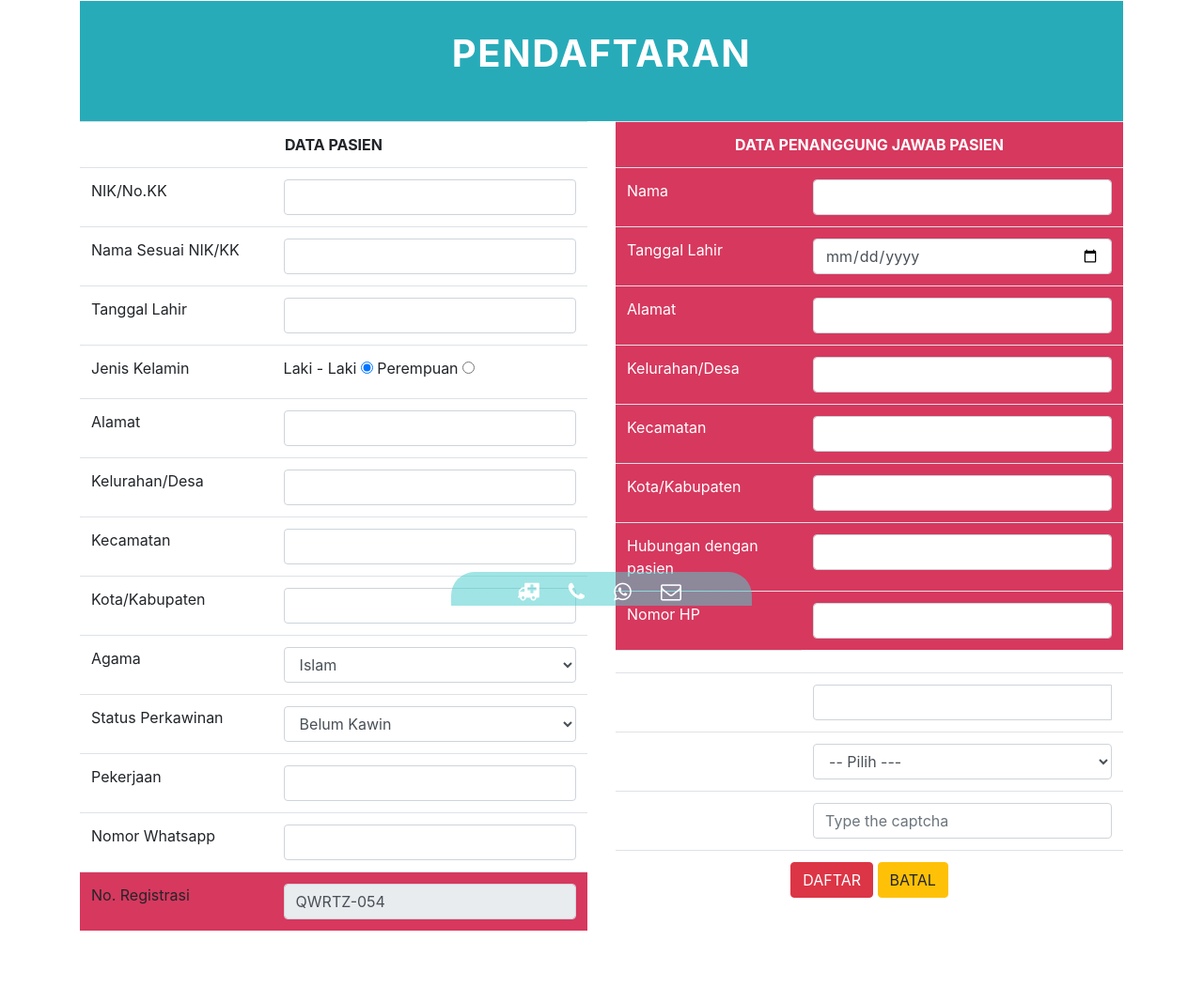
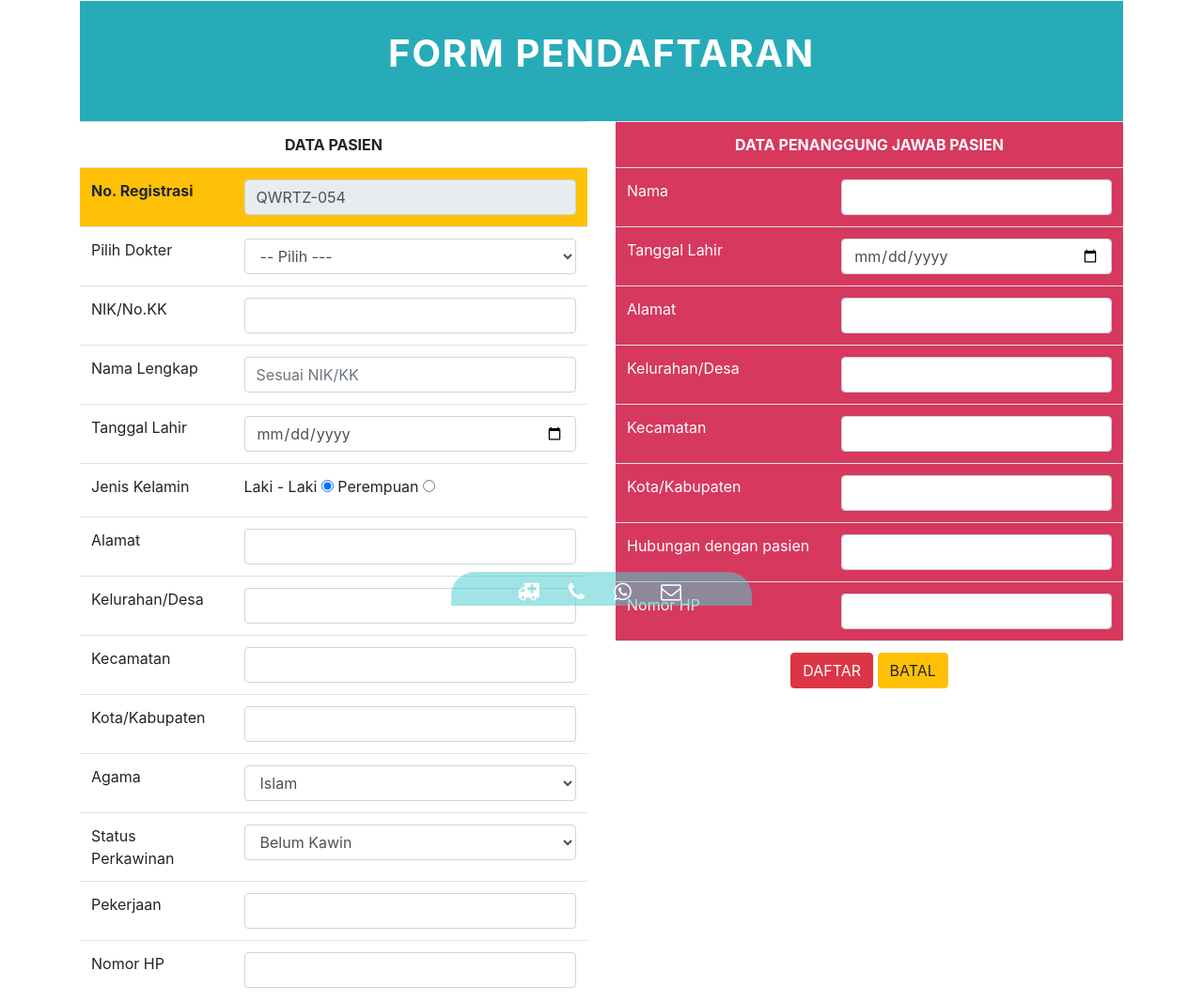
Before and after one commit to jun-aldi/rs_ayem-tentrem, a plain HTML site: page form.html in a window 1280 px wide. Shown: the part 155-1222 px from the top of the page at 94% size. Drawn offline with Linux system fonts and the light colour scheme.

Commit message:
some fix 🛠

```diff
--- a/form.html
+++ b/form.html
@@ -74,7 +74,7 @@
     <div class="section-xl">
         <div class="container">
             <div class="pendaftaran_col text-center">
-                <h1 style="color: white;">PENDAFTARAN</h1>
+                <h1 style="color: white;">FORM PENDAFTARAN</h1>
             </div>
             <div class="row">
                 <div class="col-sm-6 contact-info">
@@ -82,23 +82,44 @@
                         <tr>
                             <td colspan="2"><center><b>DATA PASIEN</b></center></td>
                         </tr>
+                            <tr style="background:#ffc107;">
+                                <td style="font-weight: bold;">No. Registrasi</td>
+                                <td style="font-weight: bold;">
+                                    <input type="text" class="form-control" name='id_registrasi' value="QWRTZ-054"  readonly >
+                                </td>
+
+                            </tr>
+                            <tr >
+                                <td> Pilih Dokter </td>
+                                <td>
+                                    <select class="form-control" name="klinik_dituju" value=""  >
+                                        <option value='' > -- Pilih ---  </option>
+                                        <option value='dr. Faizah Mala Rahayu, Sp.A' >dr. Faizah Mala Rahayu, Sp.A </option>
+                                        <option value='dr. Raden Lazuardi, Sp.A, M.Kes' >dr. Raden Lazuardi, Sp.A, M.Kes </option>
+                                        <option value='dr. Ade Padmi Yulianti, Sp.A' >dr. Ade Padmi Yulianti, Sp.A </option>
+                                        <option value='dr. Wirda Permata, Sp.A.M.Sc' >dr. Wirda Permata, Sp.A.M.Sc </option>
+                                        <option value='dr. Baktiono Purwanto Rajata, Sp.Og, M.Kes' >dr. Baktiono Purwanto Rajata, Sp.Og, M.Kes </option>
+                                        <option value='dr Hendra C.Kumara, Sp.OT,M.Kes' >dr.Hartaka, Sp.PD, M.Kes </option>
+                                        <option value='dr.Agnes Yuniar, Sp.PD, M.Kes' >dr.Agnes Yuniar, Sp.PD, M.Kes</option>
+                                    </select>
+                            </tr>
                             <tr>
                                 <td> NIK/No.KK</td>
                                 <td>
-                                    <input type="text" class="form-control" name="nik" id='nik' value=''>
+                                    <input type="number" class="form-control" name="nik" id='nik' value=''>
                                     </td>
                             </tr>
                             <tr>
-                                <td> Nama Sesuai NIK/KK </td>
+                                <td> Nama Lengkap</td>
                                 <td>
-                                    <input type="text" class="form-control" name="nama_pasien" value="" id="nama" >
+                                    <input type="text" class="form-control" name="nama_pasien" value="" id="nama" placeholder="Sesuai NIK/KK ">
                                                                         </td>
                             </tr>
                             <tr>
                                 <td> Tanggal Lahir </td>
                                 <td>
-                                    <input type="input" class="form-control" name="tgl_lahir" name="tgl_lahir" id="tgllahir" data-date-format="dd-mm-yyyy"value="" ><!-- id="tgllahir" value="" > -->
-                                                                    </td>
+                                    <input type="date" class="form-control" name="pj_tgl_lahir" value="" >
+                                                                </td>
                             </tr>
                             <tr>
                                 <td> Jenis Kelamin</td>
@@ -170,18 +191,12 @@
                                                                     </td>
                             </tr>
                             <tr>
-                                <td> Nomor Whatsapp </td>
+                                <td> Nomor HP</td>
                                 <td>
-                                    <input type="text" class="form-control" name="no_wa" id="no_wa" value="">
+                                    <input type="number" class="form-control" name="no_wa" id="no_HP" value="">
                                                                     </td>
                             </tr>
-                            <tr style="background:#d7385e;">
-                                <td>No. Registrasi</td>
-                                <td>
-                                    <input type="text" class="form-control" name='id_registrasi' value="QWRTZ-054"  readonly >
-                                </td>
 
-                            </tr>
                     </table>
                 </div>
                 <div class="col-sm-6">
@@ -237,42 +252,7 @@
                                 <input type="text" class="form-control" name="pj_nomorhp" id="pj_nomorhp" value="" >
                                                             </td>
                         </tr>
-                        <tr colspan=2>
-                            <td> </td>
-                        <tr>
 
-                        <tr>
-                            <td> Tanggal Periksa  &nbsp;&nbsp;&nbsp;&nbsp;</td>
-                            <td>
-                                <div class="input-group date" data-provide="datepicker" >
-                                    <input type="text" class="form-control" name="tgl_periksa" id="tanggal_input" data-date-format="dd-mm-yyyy" value="">
-                                        <div class="input-group-addon">
-                                            <span class="glyphicon glyphicon-th"></span>
-                                        </div>
-                                </div>
-
-                            </td>
-                        </tr>
-
-                        <tr>
-                            <td> Nama Dokter </td>
-                            <td>
-                                <select class="form-control" name="klinik_dituju" value=""  >
-                                    <option value='' > -- Pilih ---  </option>
-                                    <option value='dr. Faizah Mala Rahayu, Sp.A' >dr. Faizah Mala Rahayu, Sp.A </option>
-                                    <option value='dr. Raden Lazuardi, Sp.A, M.Kes' >dr. Raden Lazuardi, Sp.A, M.Kes </option>
-                                    <option value='dr. Ade Padmi Yulianti, Sp.A' >dr. Ade Padmi Yulianti, Sp.A </option>
-                                    <option value='dr. Wirda Permata, Sp.A.M.Sc' >dr. Wirda Permata, Sp.A.M.Sc </option>
-                                    <option value='dr. Baktiono Purwanto Rajata, Sp.Og, M.Kes' >dr. Baktiono Purwanto Rajata, Sp.Og, M.Kes </option>
-                                    <option value='dr Hendra C.Kumara, Sp.OT,M.Kes' >dr.Hartaka, Sp.PD, M.Kes </option>
-                                    <option value='dr.Agnes Yuniar, Sp.PD, M.Kes' >dr.Agnes Yuniar, Sp.PD, M.Kes</option>
-                                </select>
-                        </tr>
-                        <tr>
-                            <td id="captcha">
-                            </td>
-                            <td><input type="text" name="recaptcha" id="recaptcha" placeholder="Type the captcha" class="form-control"/></td>
-                        </tr>
                         <tr>
                             <td colspan='2'>
                                 <center>
```
Also changed, not shown: 1 other file.
